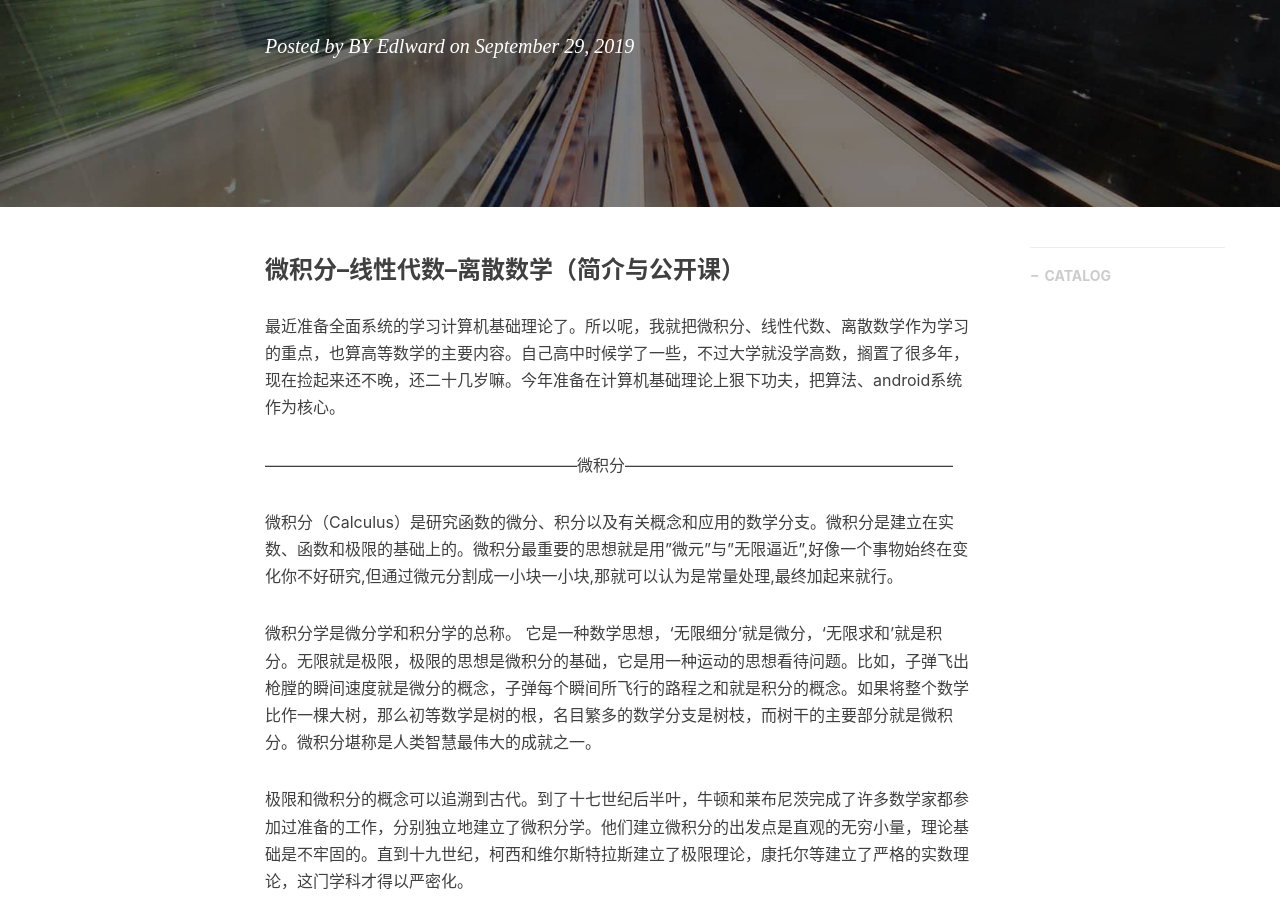
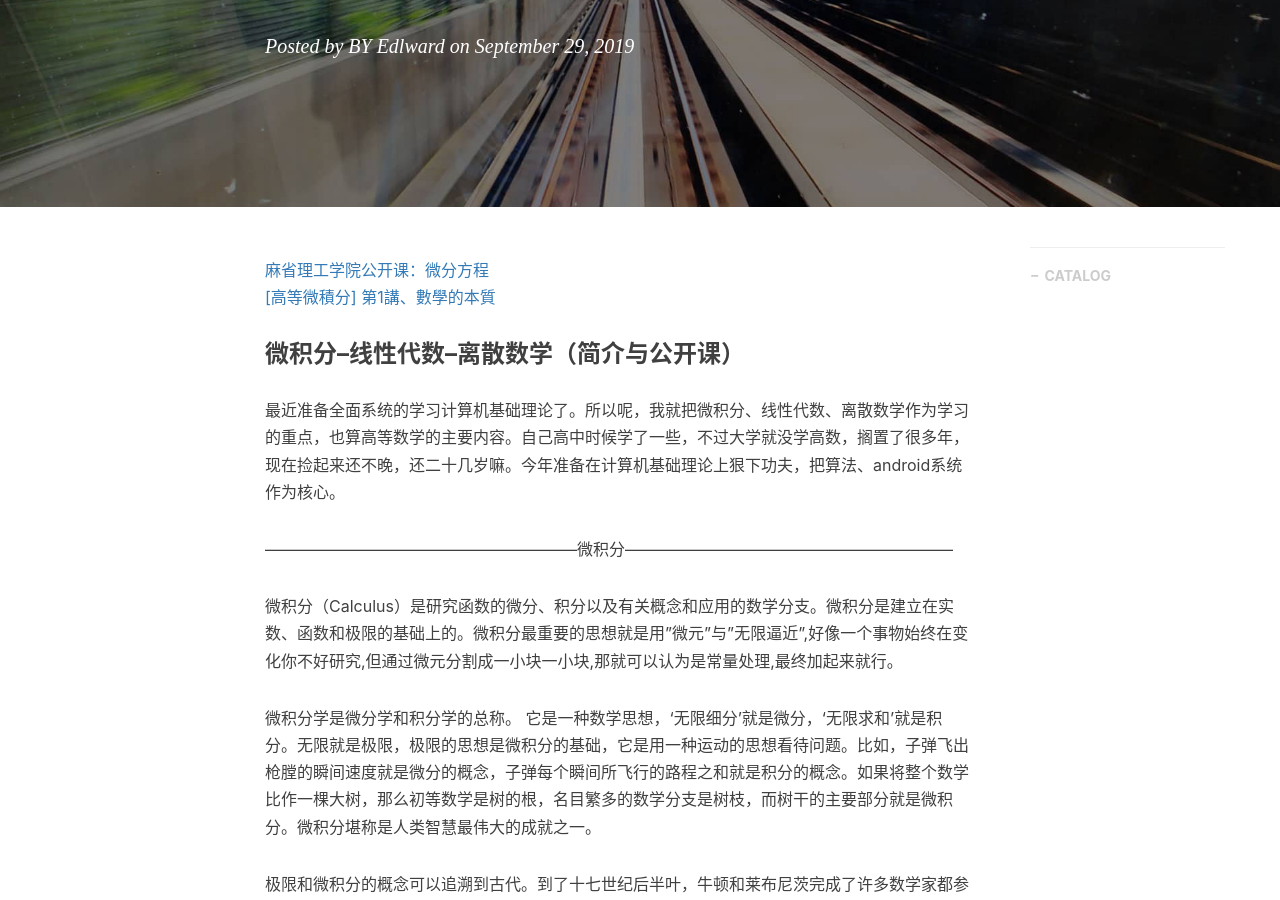
Before and after one commit to gary-robotics/dlward, a Jekyll site: the page built from _posts/2019-09-28-微积分--线性代数--离散数学 简介与公开课-2019.markdown, in a window 1280 px wide and 900 px high, scrolled down 316 px. Built offline with Jekyll 4.4.1, drawn with Linux system fonts in a browser that asks for light colours; nearby versions of some CDN libraries; comment, search, counter and statistics services are not loaded.

Commit message:
Update 2019-09-28-微积分--线性代数--离散数学 简介与公开课-2019.markdown

```diff
--- a/_posts/2019-09-28-微积分--线性代数--离散数学 简介与公开课-2019.markdown
+++ b/_posts/2019-09-28-微积分--线性代数--离散数学 简介与公开课-2019.markdown
@@ -9,10 +9,15 @@ catalog: true                       # 是否归档
 tags:                               #标签
     - 数学
 ---
+[麻省理工学院公开课：微分方程](http://open.163.com/special/opencourse/equations.html)
+[[高等微積分] 第1講、數學的本質](https://www.youtube.com/watch?v=yYEMYP8u0sc)
+
 ### 微积分--线性代数--离散数学（简介与公开课）
 最近准备全面系统的学习计算机基础理论了。所以呢，我就把微积分、线性代数、离散数学作为学习的重点，也算高等数学的主要内容。自己高中时候学了一些，不过大学就没学高数，搁置了很多年，现在捡起来还不晚，还二十几岁嘛。今年准备在计算机基础理论上狠下功夫，把算法、android系统作为核心。
 
+
 -----------------------------------------------------------微积分--------------------------------------------------------------
+
 
 微积分（Calculus）是研究函数的微分、积分以及有关概念和应用的数学分支。微积分是建立在实数、函数和极限的基础上的。微积分最重要的思想就是用"微元"与"无限逼近",好像一个事物始终在变化你不好研究,但通过微元分割成一小块一小块,那就可以认为是常量处理,最终加起来就行。
 
```
